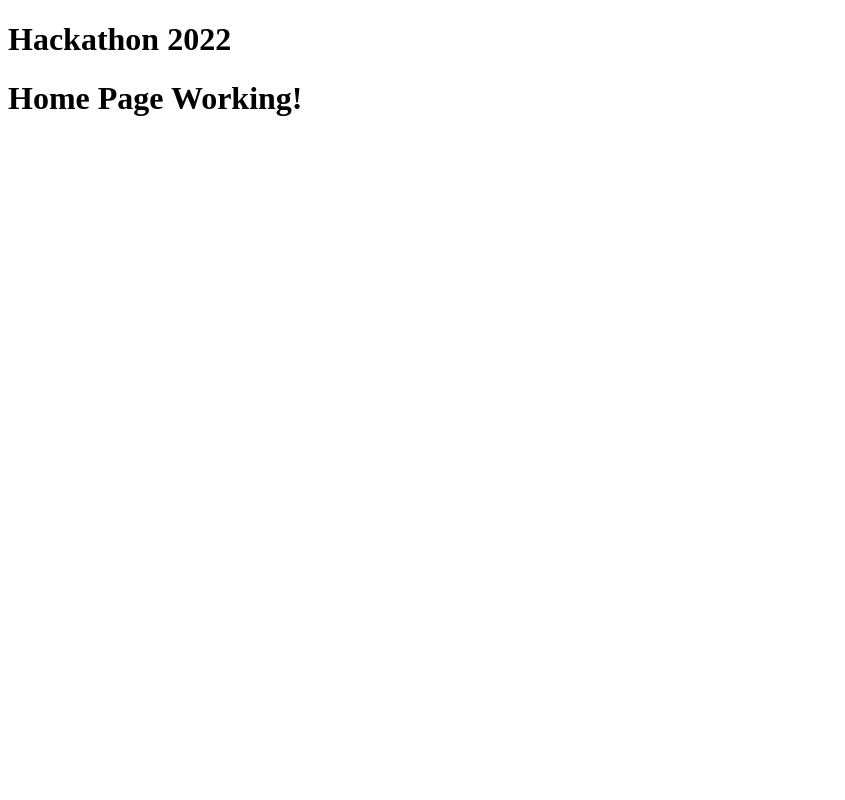
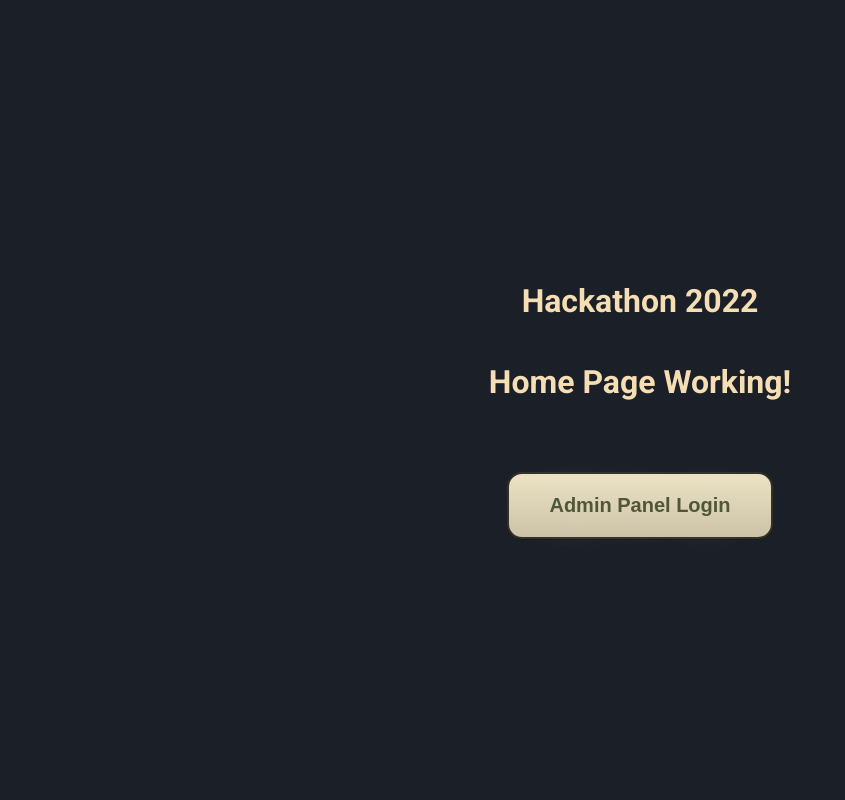
Before and after one commit to MarcelloMuy/Hackathon-Repo, a Django app: page / in a window 1280 px wide. Shown: the whole page, without its empty margins (0-845 px from the left). Run offline with Django 3.2, Linux system fonts and the light colour scheme.

Commit message:
Add starter index page

```diff
--- a/home/templates/home/index.html
+++ b/home/templates/home/index.html
@@ -2,7 +2,55 @@
 {% load static %}
 
 {% block content %}
+<style>
+    @import url('https://fonts.googleapis.com/css2?family=Comfortaa&family=Montserrat&family=Poiret+One&family=Righteous&family=Roboto:wght@400;700&display=swap');
+
+    * {
+    box-sizing: border-box;
+    }
+
+    body {
+    font-family: 'Roboto';
+    color: wheat;
+    display: flex;
+    flex-direction: column;
+    align-items: center;
+    justify-content: center;
+    height: 100vh;
+    overflow: hidden;
+    margin: 0;
+    background-color: rgb(27,32,40);
+    }
+    .admin-button {
+	box-shadow: 0px 1px 0px 0px #1c1b18;
+	background:linear-gradient(to bottom, #eae0c2 5%, #ccc2a6 100%);
+	background-color:#eae0c2;
+	border-radius:15px;
+	border:2px solid #333029;
+	display:inline-block;
+	cursor:pointer;
+	color:#505739;
+	font-family:Arial;
+	font-size:20px;
+	font-weight:bold;
+	padding:20px 40px;
+	text-decoration:none;
+	text-shadow:0px 1px 50px #ffffff;
+    margin-top: 50px;
+    }
+    .admin-button:hover {
+        background:linear-gradient(to bottom, #ccc2a6 5%, #eae0c2 100%);
+        background-color:#ccc2a6;
+    }
+    .admin-button:active {
+        position:relative;
+        top:1px;
+    }
+</style>
     <h1>
         Home Page Working!
     </h1>
+    <a href="https://8000-dhayes23-hackathonrepo-81v3ftu8dpq.ws-eu63.gitpod.io/admin/login/?next=/admin/" class="admin-button">Admin Panel Login</a>
+
+
 {% endblock %}
```
